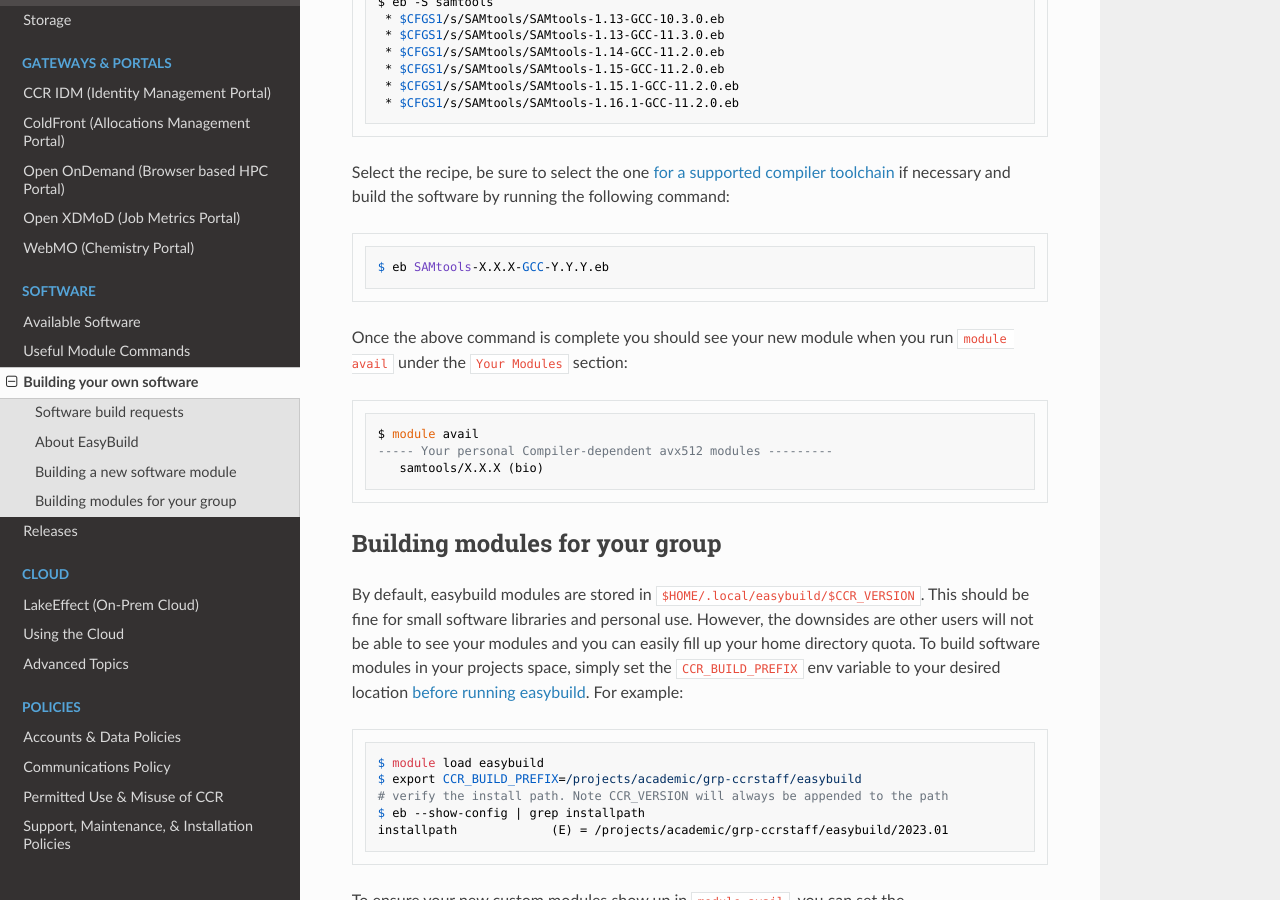
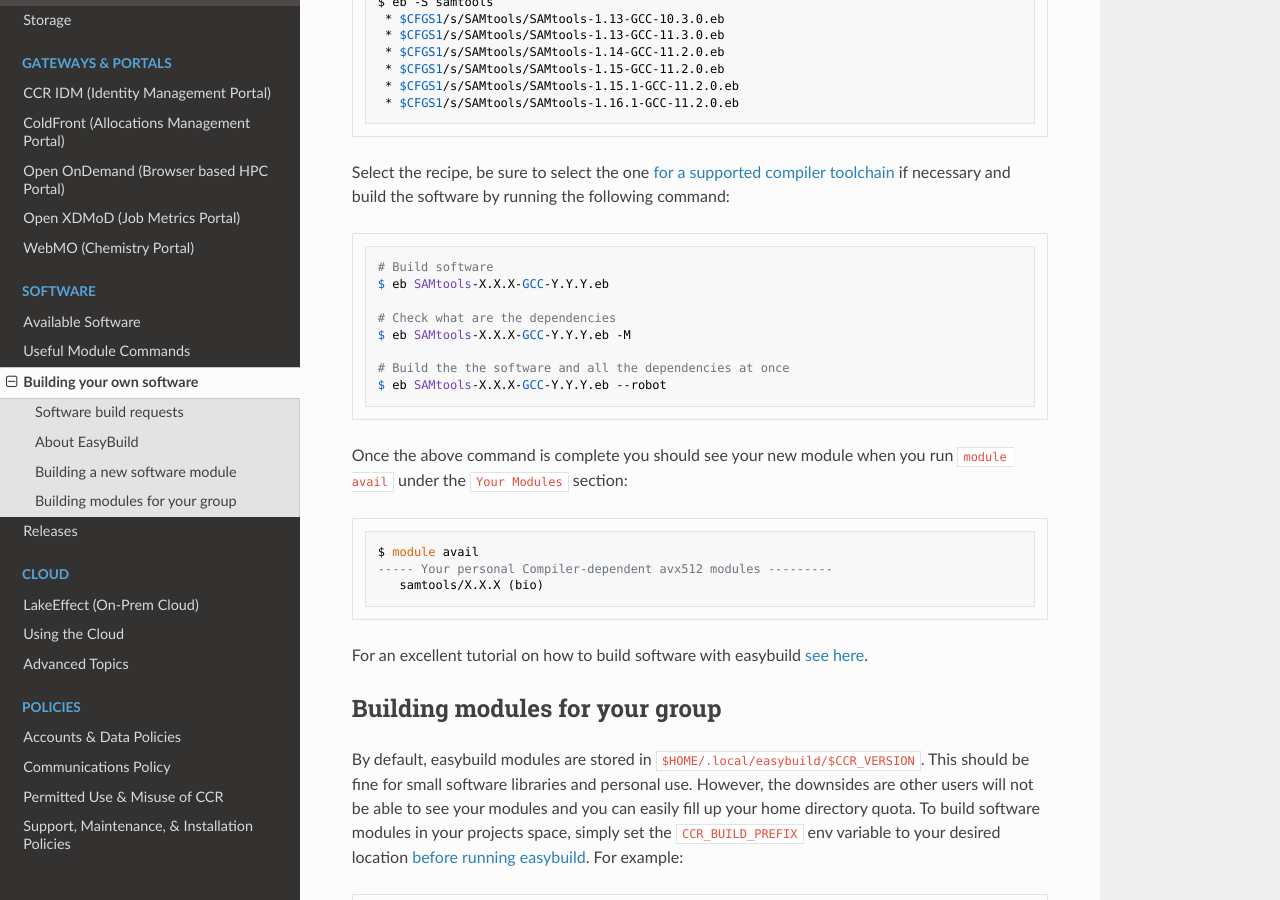
Before and after one commit to ubccr/ccrdocs, an MkDocs documentation site: the page built from pages/software/building.md, in a window 1280 px wide and 900 px high, scrolled down 1928 px. Built offline with MkDocs 1.6.1, drawn with Linux system fonts in a browser that asks for light colours; nearby versions of some CDN libraries.

Commit message:
Add more docs on eb commands

````diff
--- a/pages/software/building.md
+++ b/pages/software/building.md
@@ -99,7 +99,14 @@ toolchain](releases.md) if necessary and build the software by running the
 following command:
 
 ```
+# Build software
 $ eb SAMtools-X.X.X-GCC-Y.Y.Y.eb
+
+# Check what are the dependencies
+$ eb SAMtools-X.X.X-GCC-Y.Y.Y.eb -M
+
+# Build the the software and all the dependencies at once
+$ eb SAMtools-X.X.X-GCC-Y.Y.Y.eb --robot
 ```
 
 Once the above command is complete you should see your new module when you run
@@ -110,6 +117,8 @@ $ module avail
 ----- Your personal Compiler-dependent avx512 modules ---------
    samtools/X.X.X (bio)
 ```
+
+For an excellent tutorial on how to build software with easybuild [see here](https://easybuilders.github.io/easybuild-tutorial/).
 
 ## Building modules for your group
 
````
